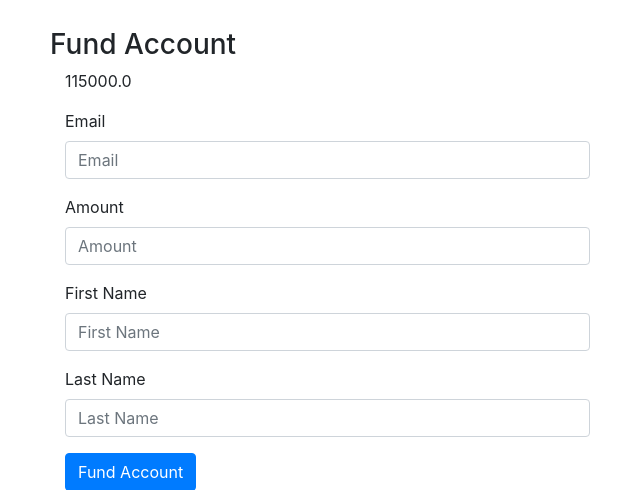
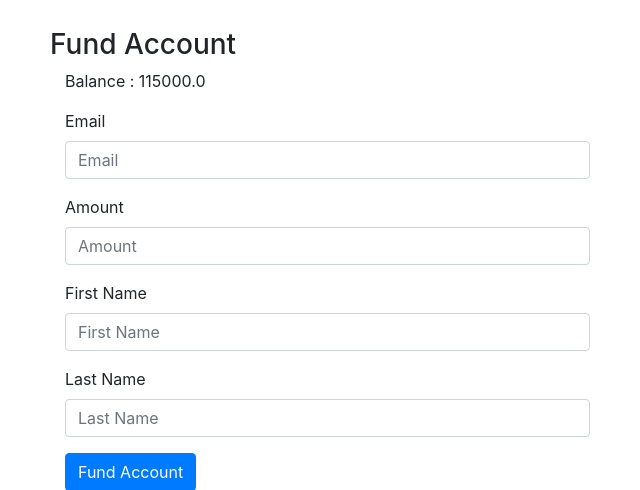
Before and after one commit to Tu-Code/P2P-Wallet, a Flask app: page / in a window 1280 px wide. Shown: the part 61-551 px from the top of the page, without its empty margins (35-675 px from the left). Run offline with Flask 2, Linux system fonts and the light colour scheme; a user stored in the database is signed in; data comes from the database, SQL or seed files in the repository; some libraries are stand-ins or nearby versions.

Commit message:
Added label

```diff
--- a/p2p/auth.py
+++ b/p2p/auth.py
@@ -66,6 +66,6 @@ def signup():
             # flash('Account created!', category='success')
             # # going back to views -> home
             # return redirect(url_for('views.fund_account'))
-            return jsonify({ 'response' : 'User' + email + 'created' })
+            return jsonify({ 'response' : 'User ' + email + ' created' })
 
     return render_template('signup.html', user=current_user)
--- a/p2p/templates/fund_account.html
+++ b/p2p/templates/fund_account.html
@@ -5,6 +5,7 @@
 
       <div class="form-column">
         <div class="form-group col-md-6">
+         <span>Balance : </span>
          <span name='balance' id='balance'>{{ balance }}</span>
         </div>
 
--- a/p2p/templates/transfer.html
+++ b/p2p/templates/transfer.html
@@ -5,6 +5,7 @@
 
       <div class="form-column">
         <div class="form-group col-md-6">
+          <span>Balance : </span>
           <span name='trans_balance' id='trans_balance'>{{ balance }}</span>
           {# <input name='trans_balance' id='trans_balance' value='50000' readonly> #}
         </div>
```
